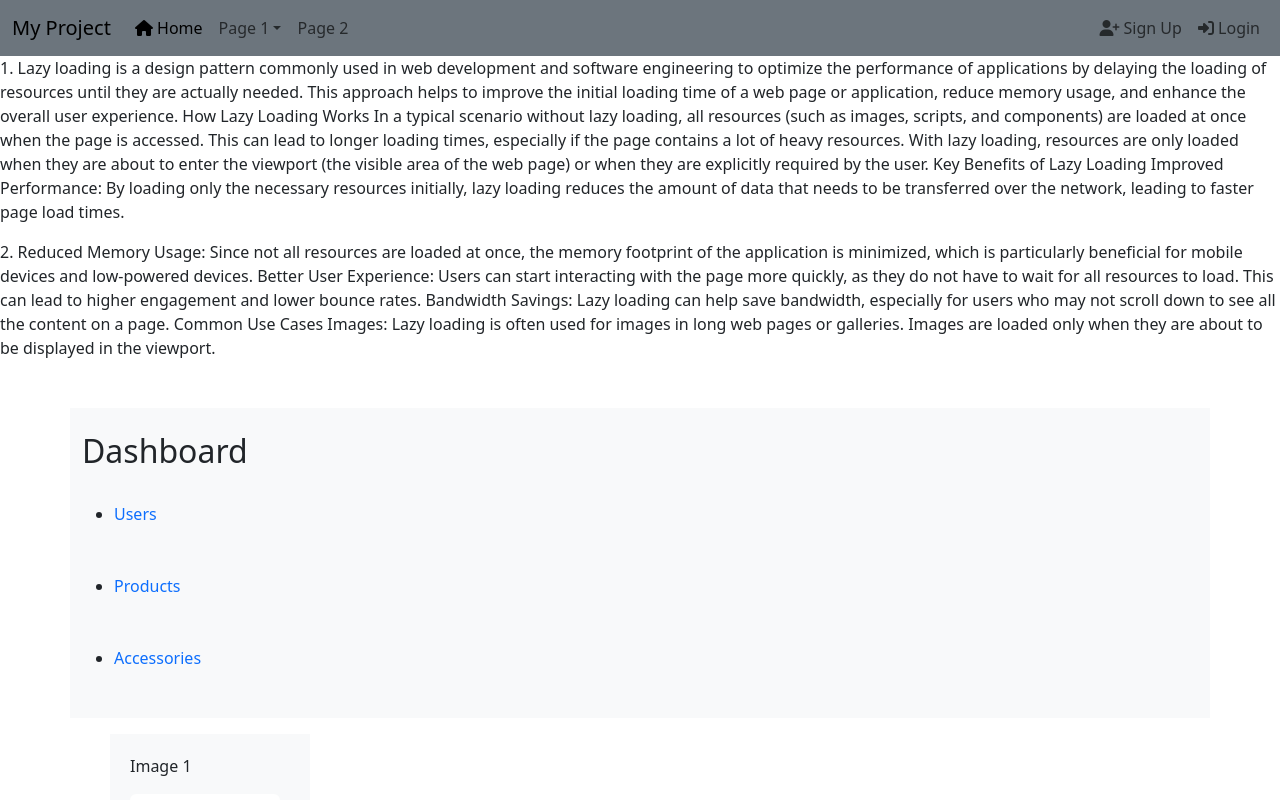
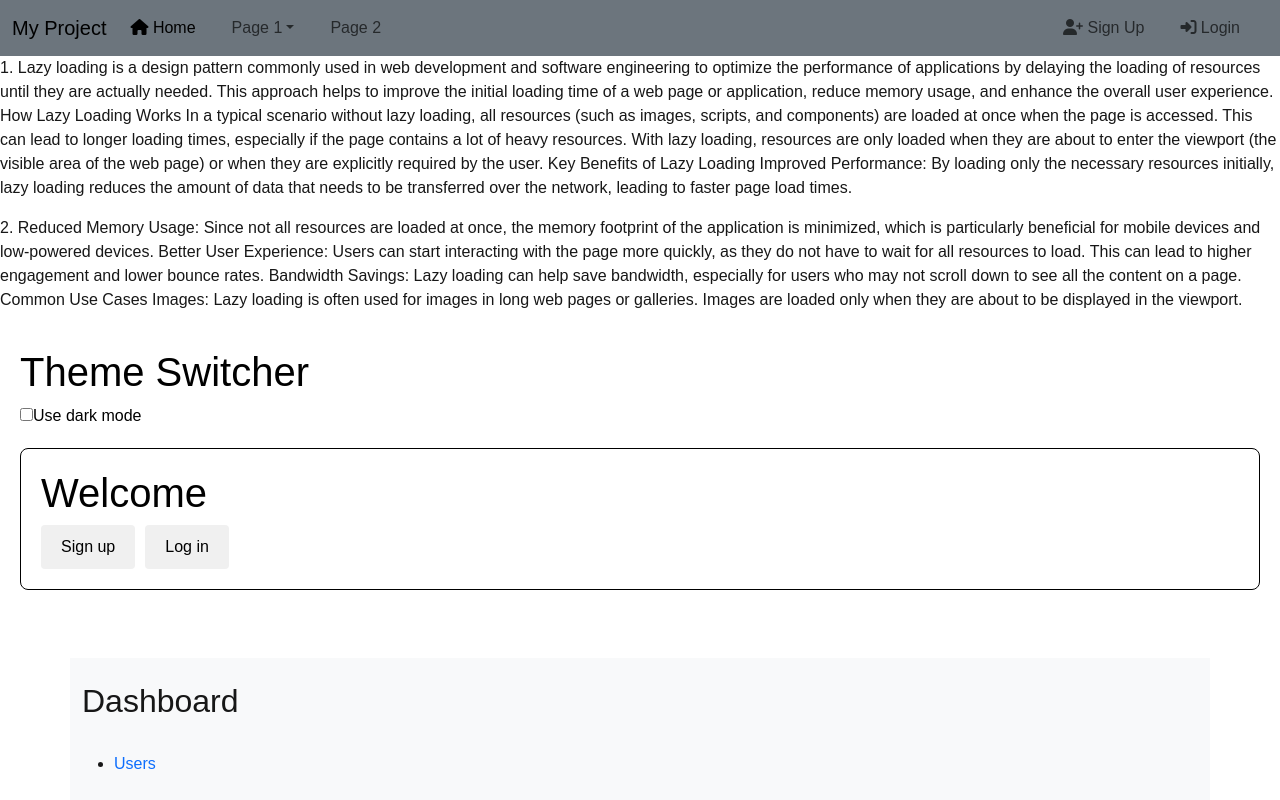
Before and after one commit to HirenParmar88/nextjs-crud, a Next.js app: page / in a window 1280 px wide. Shown: the top 800 px of the page. Built offline with nearby package versions, Linux system fonts and the light colour scheme.

Commit message:
role based access control setCookies

```diff
--- a/package.json
+++ b/package.json
@@ -11,7 +11,9 @@
   "dependencies": {
     "axios": "^1.7.7",
     "bootstrap": "^5.3.3",
+    "cookie-parser": "^1.4.7",
     "next": "^15.0.2",
+    "nookies": "^2.5.2",
     "react": "^18.3.1",
     "react-dom": "^18.3.1"
   },
--- a/src/app/globals.css
+++ b/src/app/globals.css
@@ -60,3 +60,82 @@ nav a {
 nav a:hover {
   color: #1e90ff;
 }
+
+/* css loaders */
+.loader-container{
+  display: flex;
+  justify-content: center;
+  align-items: center;
+  height: 50vh;
+}
+.loader {
+  border: 16px solid #f3f3f3;
+  border-radius: 50%;
+  border-top: 16px solid blue;
+  border-bottom: 16px solid blue;
+  width: 120px;
+  height: 120px;
+  -webkit-animation: spin 2s linear infinite;
+  animation: spin 2s linear infinite;
+}
+
+@-webkit-keyframes spin {
+  0% { -webkit-transform: rotate(0deg); }
+  100% { -webkit-transform: rotate(360deg); }
+}
+
+@keyframes spin {
+  0% { transform: rotate(0deg); }
+  100% { transform: rotate(360deg); }
+}
+
+
+/* src/components/lightDarkMode/lightDarkMode.css */
+.app-container {
+  padding: 20px;
+  transition: background-color 0.3s ease, color 0.3s ease;
+}
+
+.app-container.light {
+  background-color: #ffffff;
+  color: #000000;
+}
+
+.app-container.dark {
+  background-color: #000000;
+  color: #ffffff;
+}
+
+.panel {
+  border: 1px solid currentColor;
+  padding: 20px;
+  margin-top: 20px;
+  border-radius: 8px;
+}
+
+.button {
+  padding: 10px 20px;
+  border: none;
+  border-radius: 4px;
+  cursor: pointer;
+  margin-right: 10px;
+  transition: background-color 0.3s ease, color 0.3s ease;
+}
+
+.button-light {
+  background-color: #f0f0f0;
+  color: #000;
+}
+
+.button-light:hover {
+  background-color: #e0e0e0;
+}
+
+.button-dark {
+  background-color: #333;
+  color: #fff;
+}
+
+.button-dark:hover {
+  background-color: #555;
+}
--- a/src/app/page.js
+++ b/src/app/page.js
@@ -2,13 +2,13 @@
 
 // src/app/page.js
 "use client";
-import React, { Suspense } from "react";
+import React, { Suspense,useState } from "react";
 import Link from "next/link";
 import "bootstrap/dist/css/bootstrap.min.css";
 import NavigationBar from "@/components/navigationBar/navigationBar.jsx";
 import dynamic from "next/dynamic";
 import ImgGallary from "@/components/imagegallary/ImageGallary";
-import CheckLazyLoading from "@/components/lazyloading/LazyLoading";
+import MyApp from "@/components/lightDarkMode/lightDarkMode";
 
 //check LazyLoading working or not
 const Lazy = dynamic(()=> import('@/components/lazyloading/LazyLoading'),{
@@ -23,11 +23,14 @@ const LazyFooter = dynamic(() => import("@/components/footer/Footer"), {
 });
 
 export default function Dashboard() {
+
   return (
     <>
       <NavigationBar />
 
       <Lazy />
+
+      <MyApp />
 
       <div className="container mt-5 bg-light">
         <br />
--- a/src/components/lazyloading/LazyLoading.jsx
+++ b/src/components/lazyloading/LazyLoading.jsx
@@ -1,16 +1,24 @@
+// src/components/lazyloading/LazyLoading.jsx
+
 'use client'
 
 import { useEffect, useState } from "react";
+import "/src/app/globals.css";
 
 function CheckLazyLoading(){
-    const  [secondParagraphVisible, setSecondParagraphVisible]= useState(false)
+    const [secondParagraphVisible, setSecondParagraphVisible]= useState(false)
+    const [loader, setLoader]= useState(true)
 
     useEffect(()=>{
         const timer = setTimeout(()=>{
             setSecondParagraphVisible(true);
         },3000);    // 3 second delay
 
-        return()=>clearTimeout(timer);
+        const loderTime = setTimeout(()=>{
+            setLoader(false);
+        },3000);    // 3 second delay
+
+        return()=>clearTimeout(timer,loderTime);
     },[]);
 
     return(
@@ -37,6 +45,10 @@ function CheckLazyLoading(){
                 </p>)}
 
             </div>
+            {loader && (<div className="loader-container">
+                <div className="loader"></div>
+            </div>)}
+
         </>
     )
 }
--- /dev/null
+++ b/src/components/lightDarkMode/lightDarkMode.jsx
@@ -0,0 +1,66 @@
+// src/components/lightDarkMode/lightDarkMode.jsx
+
+'use client';
+
+import { createContext, useContext, useState } from 'react';
+import "/src/app/globals.css";
+
+// Create the ThemeContext
+const ThemeContext = createContext('light');
+
+export default function MyApp() {
+  const [theme, setTheme] = useState('light');
+
+  return (
+    <ThemeContext.Provider value={theme}>
+      <div className={`app-container ${theme}`}>
+        <header>
+          <h1>Theme Switcher</h1>
+          <label className="theme-toggle">
+            <input
+              type="checkbox"
+              checked={theme === 'dark'}
+              onChange={(e) => setTheme(e.target.checked ? 'dark' : 'light')}
+            />
+            Use dark mode
+          </label>
+        </header>
+        <main>
+          <Form />
+        </main>
+      </div>
+    </ThemeContext.Provider>
+  );
+}
+
+function Form() {
+  return (
+    <Panel title="Welcome">
+      <Button>Sign up</Button>
+      <Button>Log in</Button>
+    </Panel>
+  );
+}
+
+function Panel({ title, children }) {
+  const theme = useContext(ThemeContext);
+  const className = `panel panel-${theme}`;
+
+  return (
+    <section className={className}>
+      <h1>{title}</h1>
+      {children}
+    </section>
+  );
+}
+
+function Button({ children, onClick }) {
+  const theme = useContext(ThemeContext);
+  const className = `button button-${theme}`;
+
+  return (
+    <button className={className} onClick={onClick}>
+      {children}
+    </button>
+  );
+}
```
Also changed, not shown: src/app/accessories/page.js (+9 -2 lines), src/app/products/page.js (+8 -1 lines), src/app/users/page.js (+7 -0 lines), src/components/userlogin/Redirect.jsx (+17 -8 lines), src/components/userlogin/userLogin.jsx (+10 -13 lines), src/app/page.module.css (line endings or trailing spaces), 1 other file (tests, documents, lock files or other folders).
